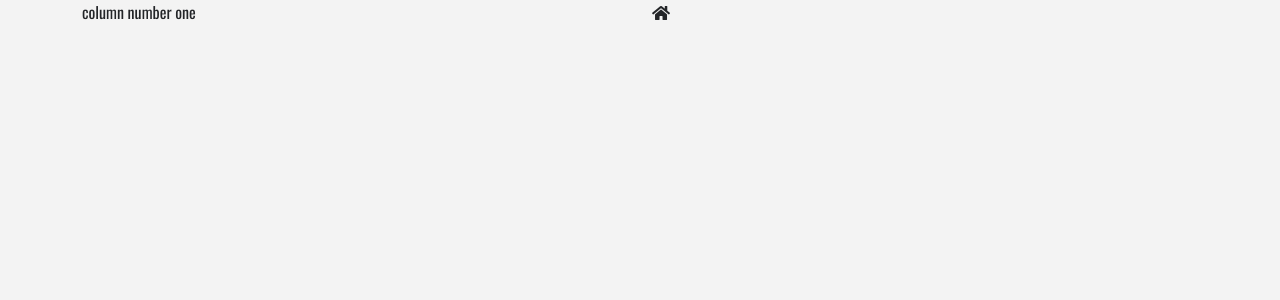
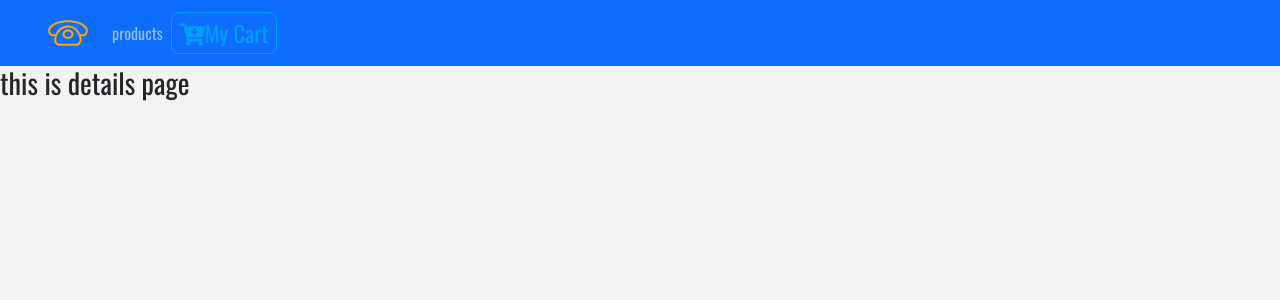
Before and after one commit to meekkaran/phoneApp, a React (Create React App) app: page /details in a window 1280 px wide. Shown: the top 300 px of the page. Built offline with nearby package versions, Linux system fonts and the light colour scheme.

Commit message:
working on navbar

```diff
--- a/package.json
+++ b/package.json
@@ -10,7 +10,9 @@
     "react": "^17.0.2",
     "react-bootstrap": "^1.6.1",
     "react-dom": "^17.0.2",
+    "react-router-dom": "^5.2.0",
     "react-scripts": "4.0.3",
+    "styled-components": "^5.3.0",
     "web-vitals": "^1.1.2"
   },
   "scripts": {
--- a/src/App.css
+++ b/src/App.css
@@ -10,3 +10,14 @@
   background: var(--mainWhite) !important;
   color:var(--mainDark)!important;
 }
+.text-title{
+  font-family: 'Permanent Marker',cursive;
+  letter-spacing: 0.3rem;
+  text-transform: uppercase;
+}
+.text-blue{
+  color:var(--mainBlue);
+}
+.text-bright{
+  color:var(--lightBlue);
+}
--- a/src/App.js
+++ b/src/App.js
@@ -1,21 +1,29 @@
 import React, {Component} from 'react';
+import { Switch,Route } from 'react-router-dom';
 import logo from './logo.svg';
 import './App.css';
 import 'bootstrap/dist/css/bootstrap.min.css'
+import Navbar from './components/Navbar';
+import ProductList from './components/ProductList';
+import Details from './components/Details';
+import Cart from './components/Cart';
+import Default  from './components/Default';
+
+
+
 
 class  App extends Component{
   render(){
     return(
-      <div className="container">
-        <div className="row">
-          <div className="col-6">column number one</div>
-          <div className="col-6">
-            <span>
-              <i className="fas fa-home"></i>
-            </span>
-          </div>
-        </div>
-      </div>
+      <React.Fragment>
+        <Navbar/>
+        <Switch>
+          <Route exact path="/" component={ProductList} />
+          <Route path="/details" component={Details} />
+          <Route path="/cart" component={Cart} />
+          <Route component={Default} />
+        </Switch>
+      </React.Fragment>
     );
   }
 }
--- /dev/null
+++ b/src/components/Cart.js
@@ -0,0 +1,11 @@
+import React, { Component } from 'react'
+
+export default class Cart extends Component {
+    render() {
+        return (
+            <div>
+                <h3>this is cart page</h3>
+            </div>
+        )
+    }
+}
--- /dev/null
+++ b/src/components/Default.js
@@ -0,0 +1,11 @@
+import React, { Component } from 'react'
+
+export default class Default extends Component {
+    render() {
+        return (
+            <div>
+                <h3>Page not found</h3>
+            </div>
+        )
+    }
+}
--- /dev/null
+++ b/src/components/Details.js
@@ -0,0 +1,11 @@
+import React, { Component } from 'react'
+
+export default class Details extends Component {
+    render() {
+        return (
+            <div>
+                <h3>this is details page</h3>
+            </div>
+        )
+    }
+}
--- /dev/null
+++ b/src/components/Navbar.js
@@ -0,0 +1,54 @@
+import React, { Component } from 'react';
+import {Link} from 'react-router-dom';
+import logo from '../logo.svg';
+import styled from 'styled-components';
+
+export default class Navbar extends Component {
+    render() {
+        return (
+            <nav className="navbar navbar-expand-sm bg-primary navbar-dark px-sm-5">
+                {/* /* https://www.iconfinder.com/icons/1243689/call_phone_icon
+                Creative Commons (Attribution 3.0 Unported);
+                https://www.iconfinder.com/Makoto_msk */}
+                <Link to='/'>
+                    <img src={logo} alt="store" className="navbar-brand" />
+                </Link>
+                <ul className="navbar-nav align-items-center">
+                    <li className="nav-item ml-5">
+                        <Link to = "/" className="nav-link">
+                            products
+                        </Link>
+                    </li>
+                </ul>
+                <Link to ="./cart" className="ml-auto">
+                    <ButtonContainer>
+                        <span className="mr-2">
+                        <i className="fas fa-cart-plus" />
+                        </span>
+                        my cart
+                    </ButtonContainer>
+                </Link>
+            </nav>
+        );
+    }
+}
+
+const ButtonContainer = styled.button`
+text-transform:capitalize;
+font-size:1.4rem;
+background: transparent;
+border: 0.05rem solid var(--lightBlue);
+color:var(--lightBlue);
+border-radius:0.5rem;
+padding:0.2rem 0.5rem;
+cursor:pointer;
+margin:0.2rem 0.5rem 0.2rem 0;
+transition:all 0.5s ease-in-out;
+&:hover{
+    background:var(--lightBlue);
+    color:var(--mainBlue);
+}
+&:focus{
+    outline: none;
+}
+`;
--- /dev/null
+++ b/src/components/Product.js
@@ -0,0 +1,11 @@
+import React, { Component } from 'react'
+
+export default class Product extends Component {
+    render() {
+        return (
+            <div>
+                <h3>hello from product</h3>
+            </div>
+        )
+    }
+}
--- /dev/null
+++ b/src/components/ProductList.js
@@ -0,0 +1,11 @@
+import React, { Component } from 'react';
+import Product from "./Product";
+export default class ProductList extends Component {
+    render() {
+        return (
+            <div>
+                <Product />
+            </div>
+        )
+    }
+}
--- a/src/index.js
+++ b/src/index.js
@@ -2,12 +2,13 @@
 import ReactDOM from 'react-dom';
 import './index.css';
 import App from './App';
+import { BrowserRouter as Router } from 'react-router-dom';
 import reportWebVitals from './reportWebVitals';
 
 ReactDOM.render(
-  <React.StrictMode>
+  <Router>
     <App />
-  </React.StrictMode>,
+  </Router>,
   document.getElementById('root')
 );
 
```
Also changed, not shown: 1 other file (tests, documents, lock files or other folders).
